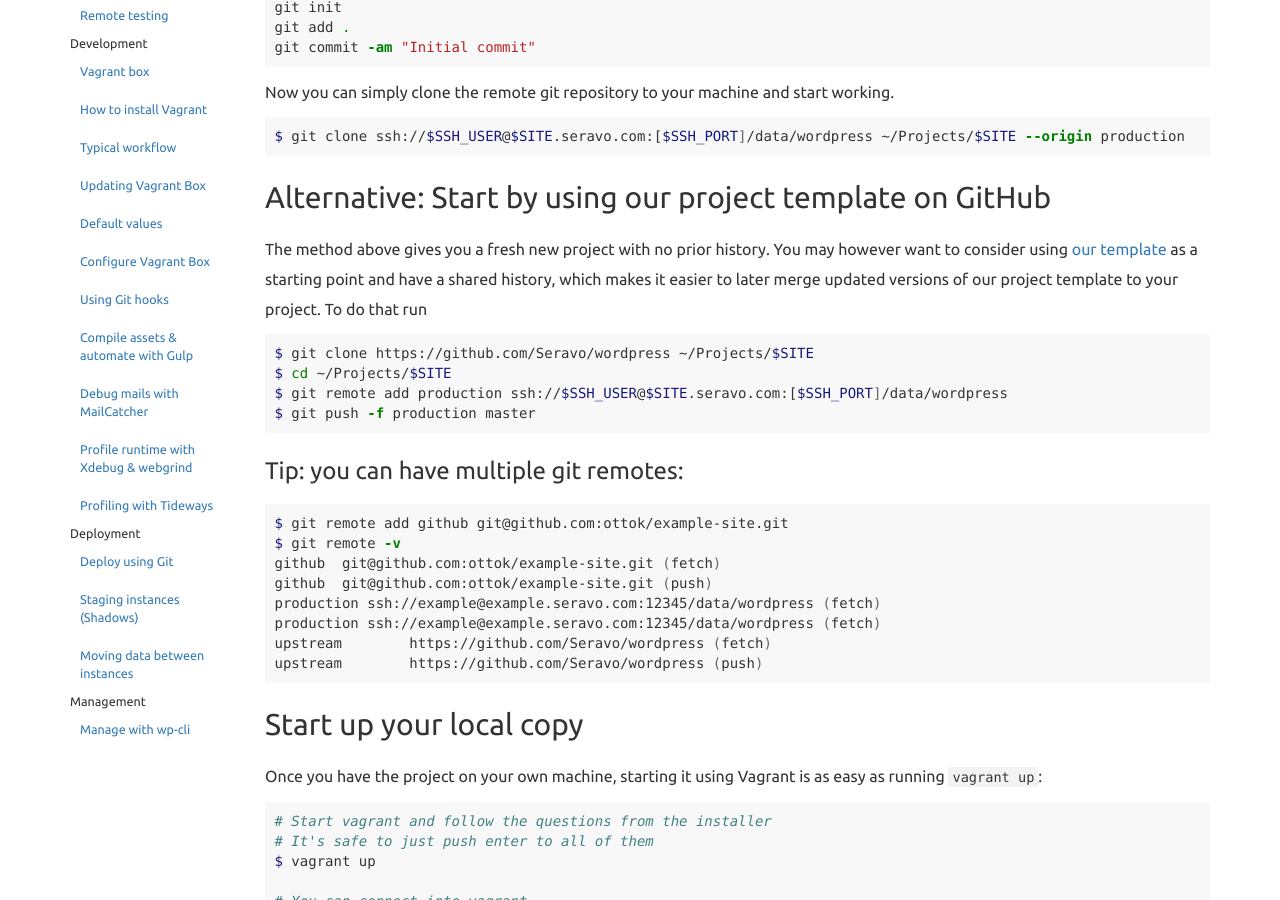
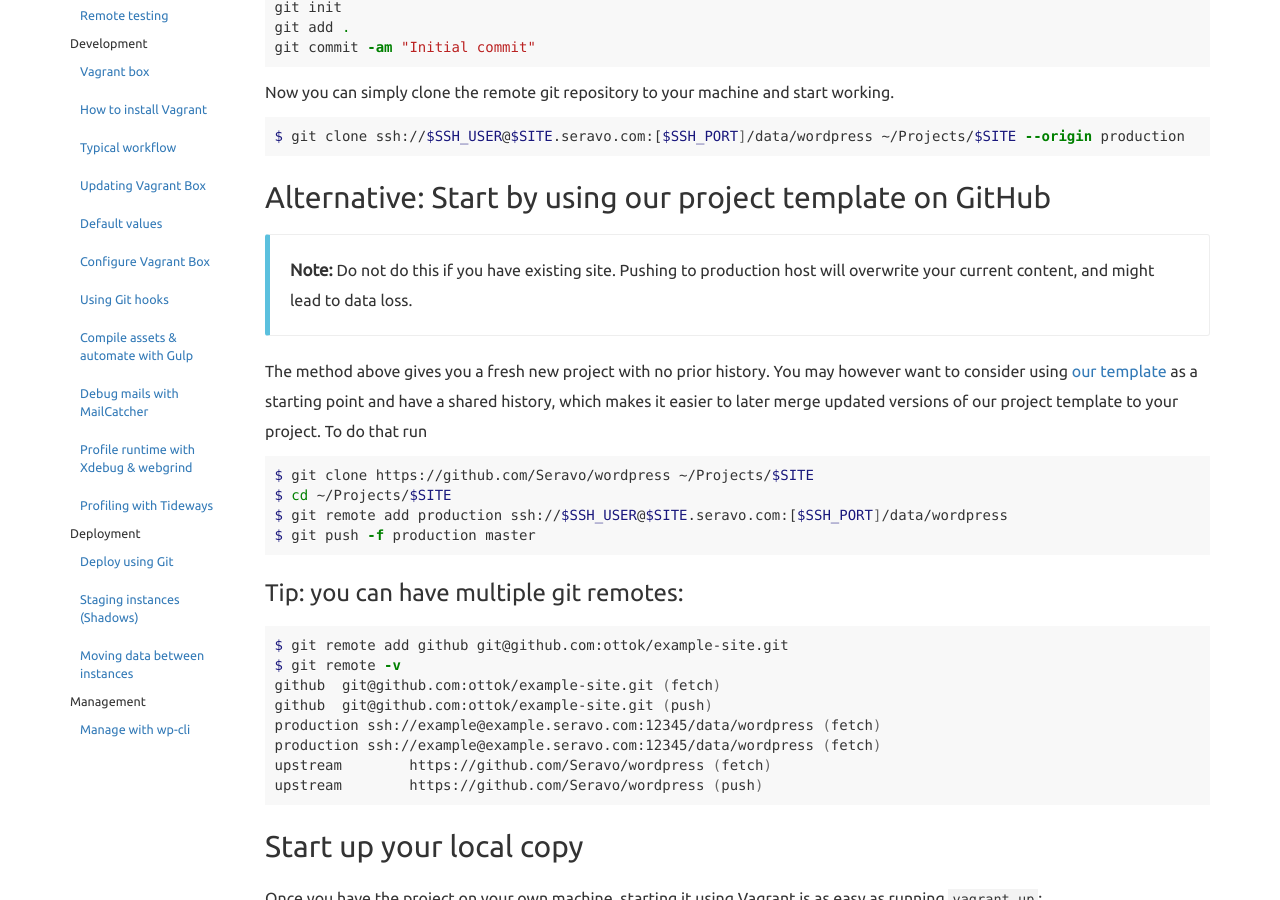
Before and after one commit to Seravo/docs, a Jekyll site: the page built from _posts/2015-10-13-local-development.md, in a window 1280 px wide and 900 px high, scrolled down 664 px. Built offline with Jekyll 4.4.1, drawn with Linux system fonts in a browser that asks for light colours; nearby versions of some CDN libraries.

Commit message:
Add note about existing sites

````diff
--- a/_posts/2015-10-13-local-development.md
+++ b/_posts/2015-10-13-local-development.md
@@ -33,6 +33,7 @@ $ git clone ssh://$SSH_USER@$SITE.seravo.com:[$SSH_PORT]/data/wordpress ~/Projec
 ```
 
 ## Alternative: Start by using our project template on GitHub
+> **Note:** Do not do this if you have existing site. Pushing to production host will overwrite your current content, and might lead to data loss.
 
 The method above gives you a fresh new project with no prior history. You may however want to consider using [our template](https://github.com/Seravo/wordpress) as a starting point and have a shared history, which makes it easier to later merge updated versions of our project template to your project. To do that run
 
````
